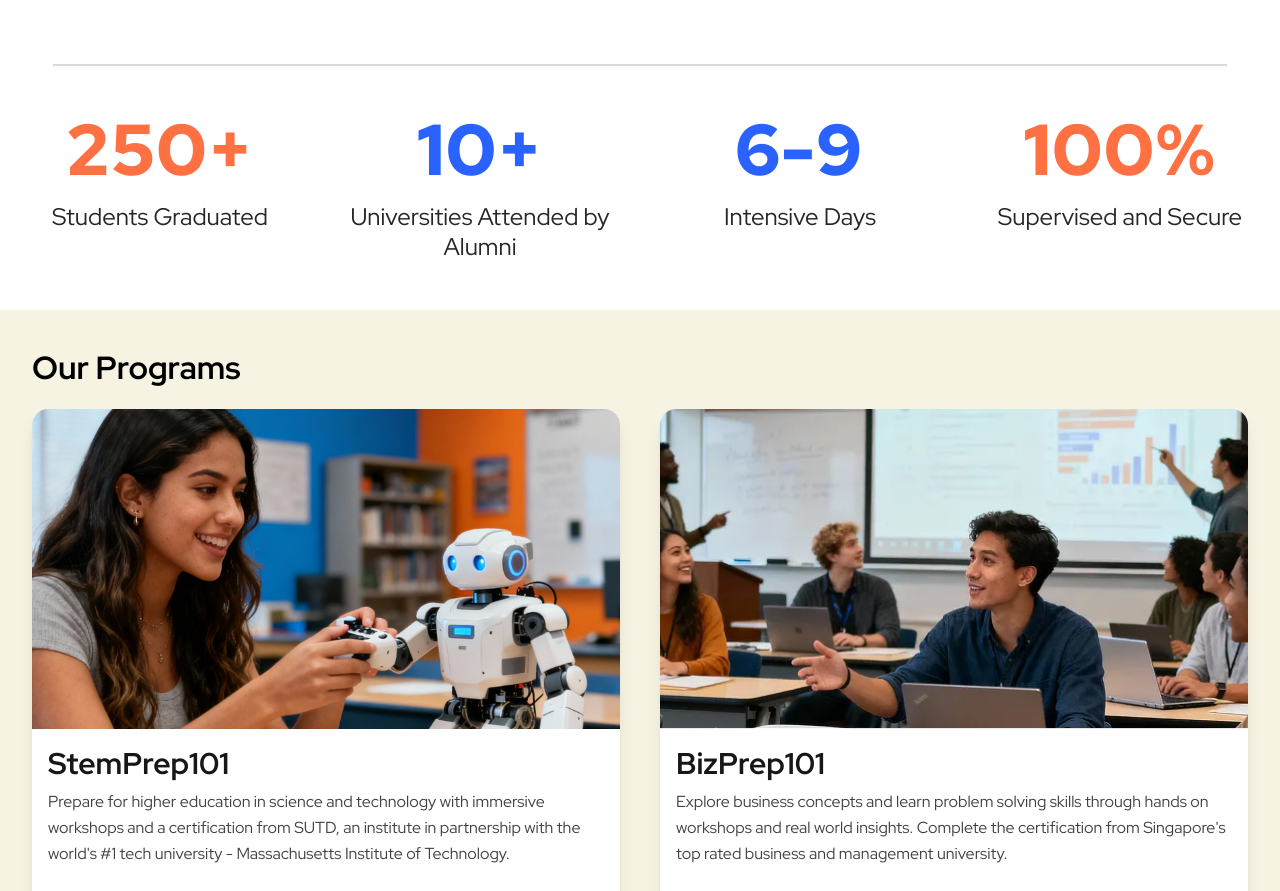
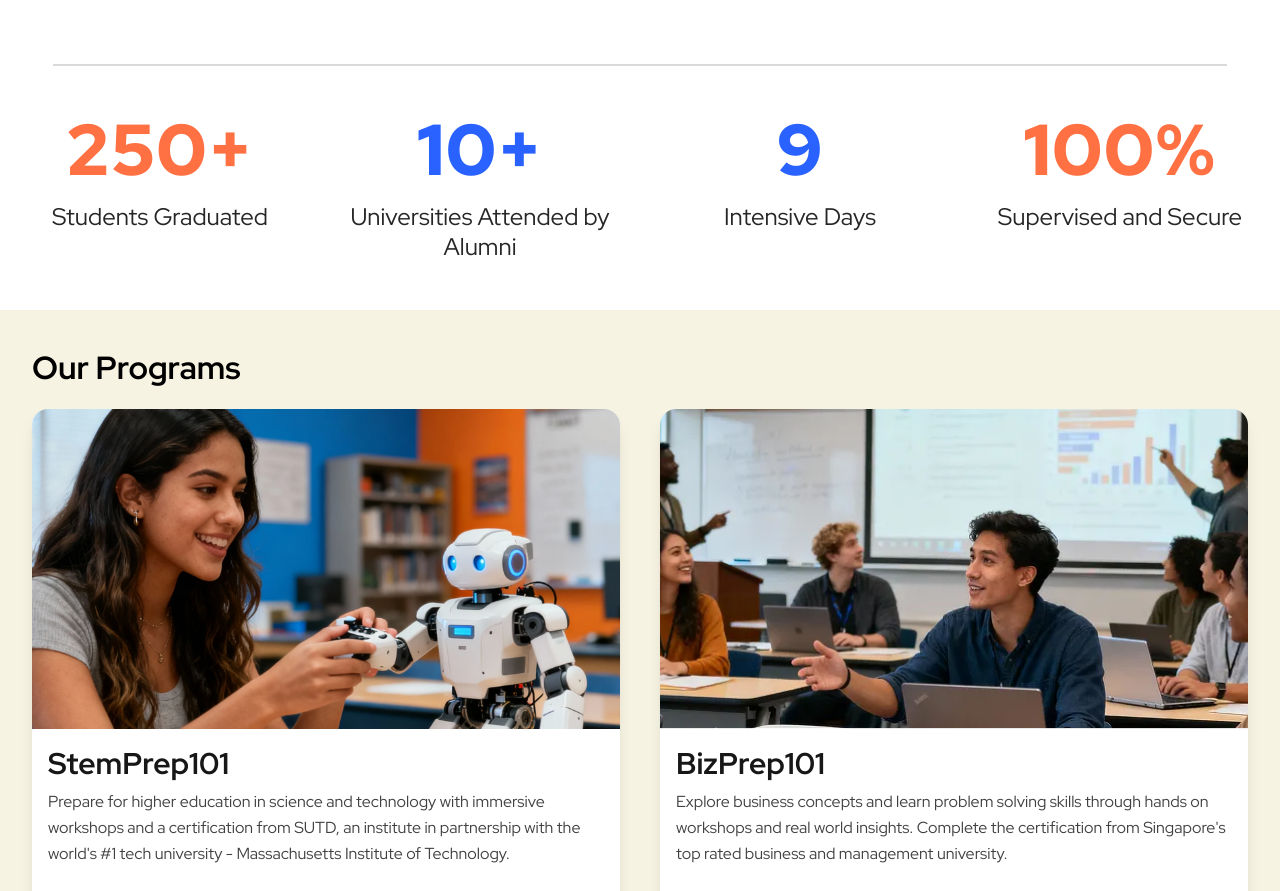
Before and after one commit to sahil-develops/uniprep-101, a Next.js app: page / in a window 1280 px wide. Shown: the part 1016-1907 px from the top of the page. Built offline with nearby package versions, Linux system fonts and the light colour scheme; grey boxes are pictures that could not be loaded.

Commit message:
Update Marquee component: change Intensive Days statistic from "6-9" to "9" for accuracy.

```diff
--- a/app/components/Marquee/marquee.tsx
+++ b/app/components/Marquee/marquee.tsx
@@ -76,7 +76,7 @@ const Marquee = () => {
                 color="blue"
               />
               <Statistic
-                number="6-9"
+                number="9"
                 description="Intensive Days"
                 color="blue"
               />
```
